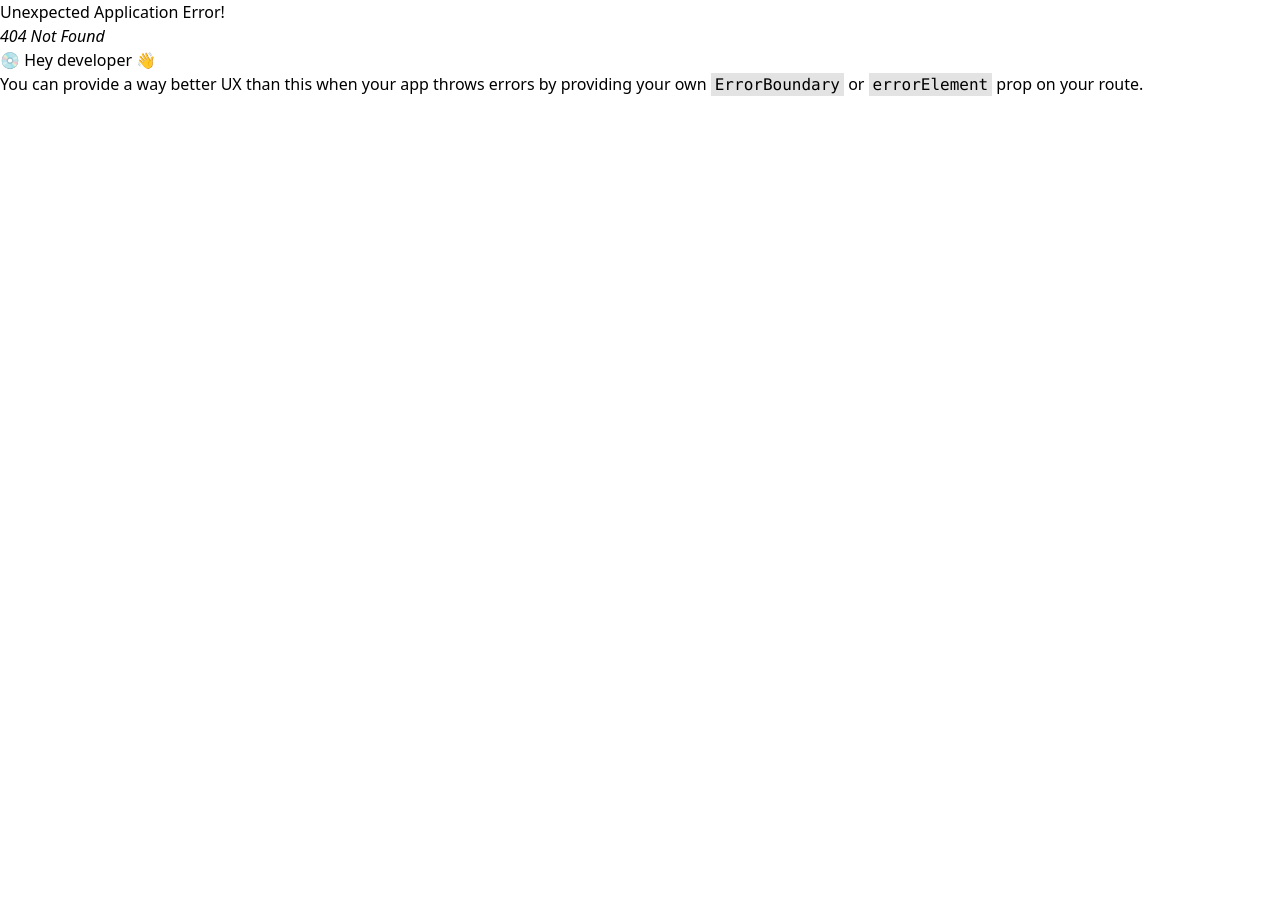
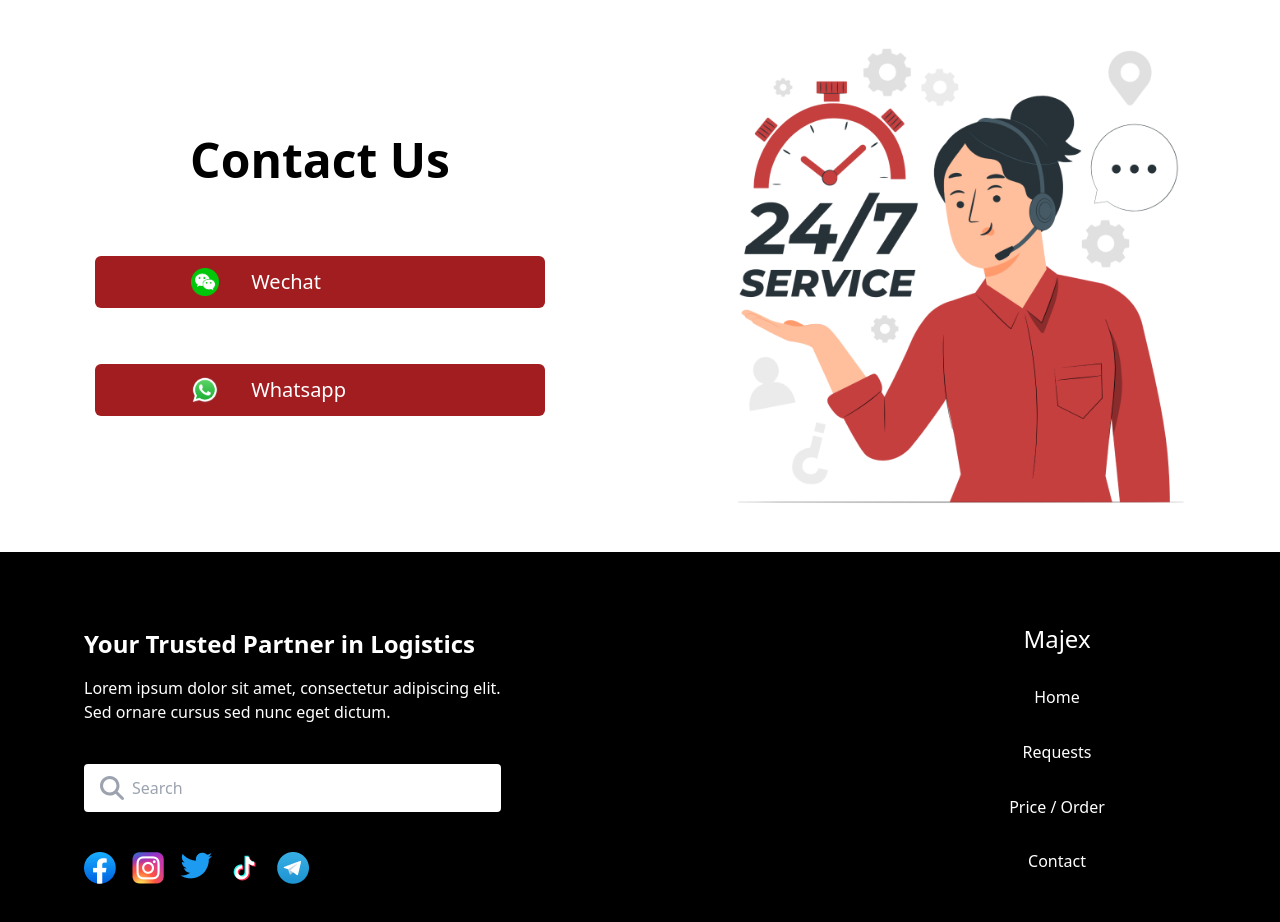
Before and after one commit to yaramuhammad/Majex, a React (Vite) app: page /contact in a window 1280 px wide. Before the commit this address had no page. Shown: the top 922 px of the page. Before the commit the page ends 800 px from the top, so only its background shows below. Built offline with nearby package versions, Linux system fonts and the light colour scheme.

Commit message:
feature: Created Contact Us Page

```diff
--- a/src/App.jsx
+++ b/src/App.jsx
@@ -14,6 +14,7 @@ import Shipments from "./Pages/Shipments/Shipments";
 import AddShipment from "./Pages/Shipments/AddShipment";
 import OurServices from "./Pages/Services/Services";
 import Shop from "./Pages/Shop/Shop";
+import Contact from "./Pages/Contact/Contact";
 
 export default function App() {
   const i18n = getI18n();
@@ -31,6 +32,10 @@ export default function App() {
     {
       path: "/authentication/:type",
       element: <AuthPage />,
+    },
+    {
+      path: "contact",
+      element: <Contact />,
     },
     {
       path: "/",
--- /dev/null
+++ b/src/Pages/Contact/Contact.jsx
@@ -0,0 +1,51 @@
+import React from "react";
+import { useTranslation } from "react-i18next";
+import Footer from "../../Components/Home/Footer";
+
+const Contact = () => {
+  const { t } = useTranslation();
+
+  return (
+    <>
+      <div className="flex flex-col h-screen">
+        <div className="flex flex-col lg:flex-row ">
+          <div className="w-full lg:w-1/2 flex flex-col items-center justify-center p-5">
+            <div className="flex flex-col items-center w-full">
+              <h2 className="text-5xl font-bold mb-8">{t("contact.Contact Us")}</h2>
+              <div className="flex flex-col space-y-4 w-full justify-center items-center">
+                <button className="w-3/4 text-xl font-medium flex items-center justify-start pl-24 my-10 bg-primary text-white px-4 py-3 rounded-md">
+                  <img
+                    src={require("../../assets/wechat.png")}
+                    alt="wechat"
+                    className="w-1/12 mr-8"
+                  />
+                  {t("contact.Wechat")}
+                </button>
+                <button className="w-3/4 text-xl font-medium flex items-center justify-start pl-24 bg-primary text-white px-4 py-3 rounded-md">
+                  <img
+                    src={require("../../assets/WhatsApp.png")}
+                    alt="wechat"
+                    className="w-1/12 mr-8"
+                  />
+                  {t("contact.Whatsapp")}
+                </button>
+              </div>
+            </div>
+          </div>
+          <div className="w-full lg:w-1/2 flex items-center justify-center p-5">
+            <img
+              src={require("../../assets/Service 24_7-pana 1.png")}
+              alt="24/7 Service"
+              className="w-full max-w-lg"
+            />
+          </div>
+        </div>
+        <div className="bg-black text-white p-5">
+          <Footer />
+        </div>
+      </div>
+    </>
+  );
+};
+
+export default Contact;
--- a/src/locales/ar/translation.json
+++ b/src/locales/ar/translation.json
@@ -270,5 +270,10 @@
     "Product sourcing description": "يمكن لفريقنا المحلي العثور على المصانع المختارة والتواصل معها في الصين بسرعة أكبر. يمكنك قضاء المزيد من الوقت مع عائلتك أو توسيع أعمالك. لدينا مستودع بمساحة 10000 متر مربع لتخزينك المؤقت. سيقوم مفتش الجودة لدينا بإجراء فحص دقيق للجودة قبل شحن البضائع.",
     "Quality Inspection description": "نحن نقدم فحص جودة مجاني وخدمة تخزين مؤقتة في المستودع. سيقوم المفتشون بفتح معظم صناديقك لفحص الجودة والمواصفات، وسيتم إرسال السجل إليك عبر صور ومقاطع فيديو عالية الجودة.",
     "Production Management description": "نبسط عملية الإنتاج بالكامل في الصين: تأكيد العينات، تقديم الطلب لكل مورد، إجراء فحص الجودة، إدارة وقت الإنتاج. كل هذا يقلل من المخاطر بالنسبة لك ويضمن وصول البضائع في الوقت المحدد."
+  },
+  "contact": {
+    "Contact Us": "اتصل بنا",
+    "Wechat": "وي شات",
+    "Whatsapp": "واتساب"
   }
 }
--- a/src/locales/en/translation.json
+++ b/src/locales/en/translation.json
@@ -269,5 +269,10 @@
     "Product sourcing description": "Our local team can source and communicate with selected factories in China more quickly. You can spend more time with your family or expand your business. We have a 10,000-square-meter warehouse for you as temporary storage. Our quality inspector will do a careful quality inspection before shipping the goods out.",
     "Quality Inspection description": "We provide free quality inspection and temporary warehouse storage service. Our inspectors will open most of your cartons to check quality and specifications, and the record will be sent to you through HD photos and videos.",
     "Production Management description": "We simplify the whole process of production in China: confirm samples, place order to each supplier, do quality control, manage production time. All this reduces risks for you and guarantees that the goods will arrive on time."
+  },
+  "contact": {
+    "Contact Us": "Contact Us",
+    "Wechat": "Wechat",
+    "Whatsapp": "Whatsapp"
   }
 }
--- a/src/locales/zh/translation.json
+++ b/src/locales/zh/translation.json
@@ -268,5 +268,10 @@
     "Product sourcing description": "我们的本地团队可以更快地寻找并与中国的工厂沟通。你可以有更多时间陪伴家人或拓展业务。我们有一个1万平方米的仓库作为您的临时存储空间。我们的质检员将在发货前进行仔细的质量检查。",
     "Quality Inspection description": "我们提供免费的质量检查和临时仓储服务。我们的检查员会打开大部分纸箱检查质量和规格，记录将通过高清照片和视频发送给您。",
     "Production Management description": "我们简化了在中国的整个生产过程：确认样品，向每个供应商下单，进行质量控制，管理生产时间。所有这些都降低了您的风险，并保证货物准时到达。"
+  },
+  "contact": {
+    "Contact Us": "联系我们",
+    "Wechat": "微信",
+    "Whatsapp": "WhatsApp"
   }
 }
```
Also changed, not shown: src/assets/Service 24_7-pana 1.png (added), src/assets/wechat.png (added).
